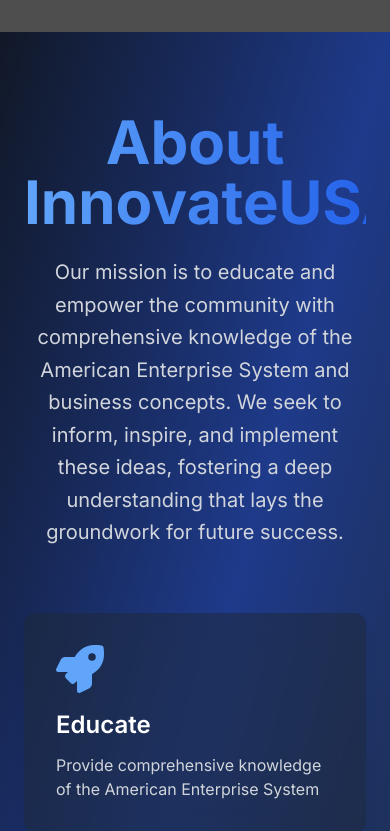
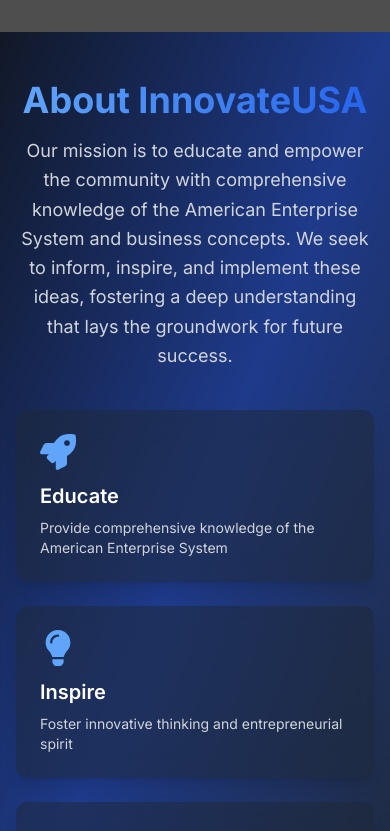
Before and after one commit to arao761/innovate-usa, a Next.js app: page / in a window 390 px wide. Shown: the part 900-1731 px from the top of the page. Built offline with nearby package versions, Linux system fonts and the light colour scheme; grey boxes are pictures that could not be loaded.

Commit message:
optimized for mobile

```diff
--- a/components/AboutSection.tsx
+++ b/components/AboutSection.tsx
@@ -10,32 +10,32 @@ const AboutSection: React.FC = () => {
     ];
 
     return (
-        <section id="about" className="py-20 bg-gradient-to-br from-gray-900 via-blue-900 to-gray-800">
-            <div className="container mx-auto px-6">
+        <section id="about" className="py-12 md:py-20 bg-gradient-to-br from-gray-900 via-blue-900 to-gray-800">
+            <div className="container mx-auto px-4 md:px-6">
                 <motion.div
                     initial={{ opacity: 0, y: 20 }}
                     animate={{ opacity: 1, y: 0 }}
                     transition={{ duration: 0.8 }}
-                    className="text-center mb-16"
+                    className="text-center mb-10 md:mb-16"
                 >
-                    <h2 className="text-6xl font-bold text-transparent bg-clip-text bg-gradient-to-r from-blue-400 to-blue-600 mb-6">About InnovateUSA</h2>
-                    <p className="text-xl text-gray-300 max-w-3xl mx-auto leading-relaxed">
+                    <h2 className="text-4xl md:text-6xl font-bold text-transparent bg-clip-text bg-gradient-to-r from-blue-400 to-blue-600 mb-4 md:mb-6">About InnovateUSA</h2>
+                    <p className="text-lg md:text-xl text-gray-300 max-w-3xl mx-auto leading-relaxed">
                         Our mission is to educate and empower the community with comprehensive knowledge of the American Enterprise System and business concepts. We seek to inform, inspire, and implement these ideas, fostering a deep understanding that lays the groundwork for future success.
                     </p>
                 </motion.div>
 
-                <div className="grid grid-cols-1 md:grid-cols-3 gap-10">
+                <div className="grid grid-cols-1 md:grid-cols-3 gap-6 md:gap-10">
                     {features.map((feature, index) => (
                         <motion.div
                             key={index}
                             initial={{ opacity: 0, y: 20 }}
                             animate={{ opacity: 1, y: 0 }}
                             transition={{ duration: 0.8, delay: index * 0.2 }}
-                            className="bg-gray-800 bg-opacity-50 backdrop-filter backdrop-blur-lg p-8 rounded-xl shadow-lg hover:shadow-blue-500/20 transition-all duration-300"
+                            className="bg-gray-800 bg-opacity-50 backdrop-filter backdrop-blur-lg p-6 md:p-8 rounded-xl shadow-lg hover:shadow-blue-500/20 transition-all duration-300"
                         >
-                            <feature.icon className="text-5xl text-blue-400 mb-4" />
-                            <h3 className="text-2xl font-semibold text-white mb-3">{feature.title}</h3>
-                            <p className="text-gray-300">{feature.description}</p>
+                            <feature.icon className="text-4xl md:text-5xl text-blue-400 mb-3 md:mb-4" />
+                            <h3 className="text-xl md:text-2xl font-semibold text-white mb-2 md:mb-3">{feature.title}</h3>
+                            <p className="text-sm md:text-base text-gray-300">{feature.description}</p>
                         </motion.div>
                     ))}
                 </div>
```
